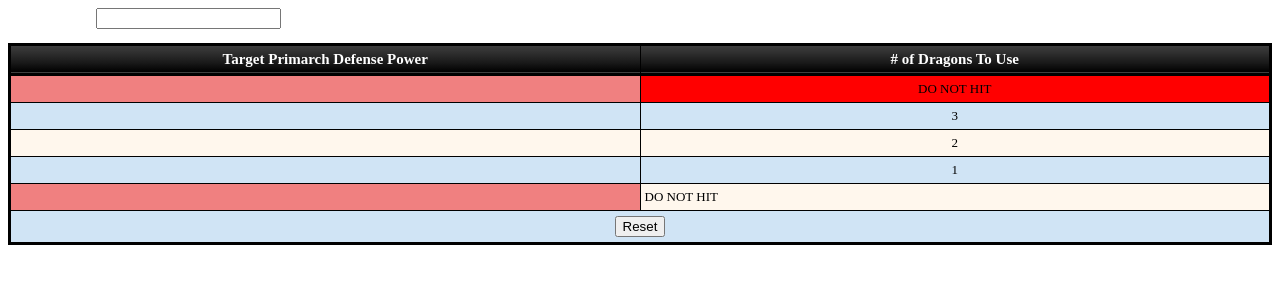
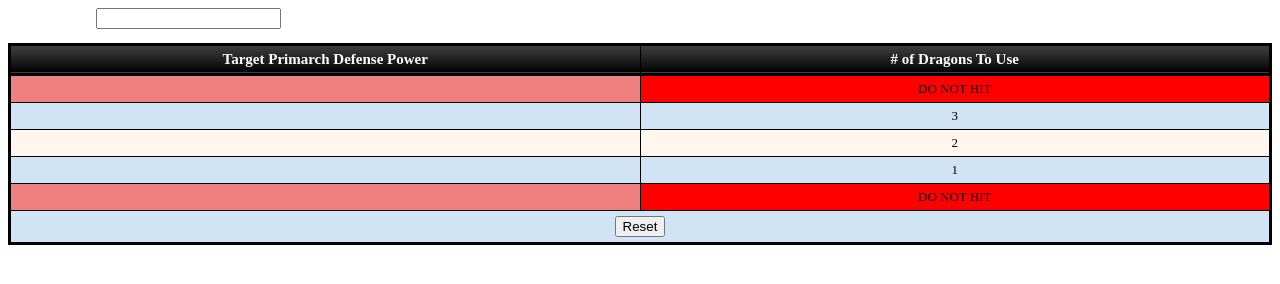
Before and after one commit to niazdokrat/niazdokrat.github.io, a plain HTML site: page WDGlorySwapCalcTest.html in a window 1280 px wide. Drawn offline with Linux system fonts and the light colour scheme.

Commit message:
Update WDGlorySwapCalcTest.html

```diff
--- a/WDGlorySwapCalcTest.html
+++ b/WDGlorySwapCalcTest.html
@@ -155,7 +155,7 @@ function resetCalc(){
 				</tr>
 				<tr style="height: 17px;">
 					<td class="col1_nohit" id="tgt_high">&nbsp;</td>
-					<td >DO NOT HIT</td>
+					<td class="col2_nohit">DO NOT HIT</td>
 				</tr>
 				<tr>
 					<td colspan="2" class="resetBtn"><input type="button" value="Reset" onclick="resetCalc();" onkeyup="resetCalc();" /></td>
```
